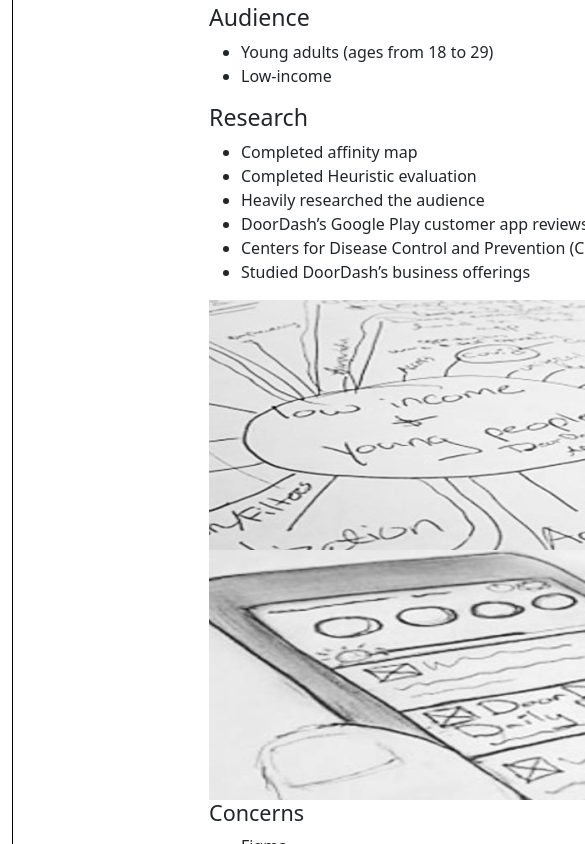
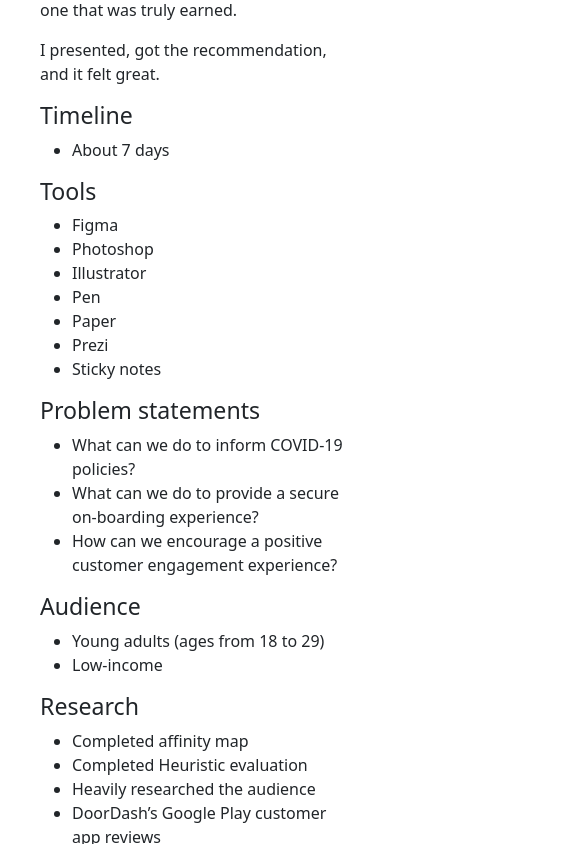
Before and after one commit to MrKeon/TheMethodDesigner, a React (Create React App) app: page /portfolio/doordash in a window 390 px wide. Shown: the part 1463-2307 px from the top of the page, 585 px wide, since content can reach past the window. Built offline with nearby package versions, Linux system fonts and the light colour scheme.

Commit message:
doordash mobile styling complete.

```diff
--- a/src/components/portfolio/Doordash.css
+++ b/src/components/portfolio/Doordash.css
@@ -1,34 +1,40 @@
+@media screen and (min-width: 768px) {
     .Doordash {
-    margin:auto;
+        margin: auto;
         width: 954px;
         left: 243px;
         top: 111px;
-
         background: #FFFFFF;
         border: 1px solid #000000;
         box-sizing: border-box;
         padding: 18px 196px 18px 196px;
     }
-
     .Doordash .container {
-    background:#E5E5E5;
+        background: #E5E5E5;
     }
-
     .DoorDash1 {
         background: url('./DoorDash1.png') no-repeat;
         width: 560px;
         height: 250px;
         padding: 4px;
     }
-
     .DoorDash2 {
         background: url('./DoorDash2.png') no-repeat;
         width: 560px;
         height: 250px;
         padding: 4px;
     }
-
     .Doordash iframe {
         display: flex;
         margin-left: -112px;
     }
+}
+
+@media screen and (max-width: 767px) {
+    .Doordash {
+        padding: 28px;
+    }
+    .Doordash iframe {
+        width: 100%;
+    }
+}
```
Lines whose indentation alone changed are shown as unchanged.
